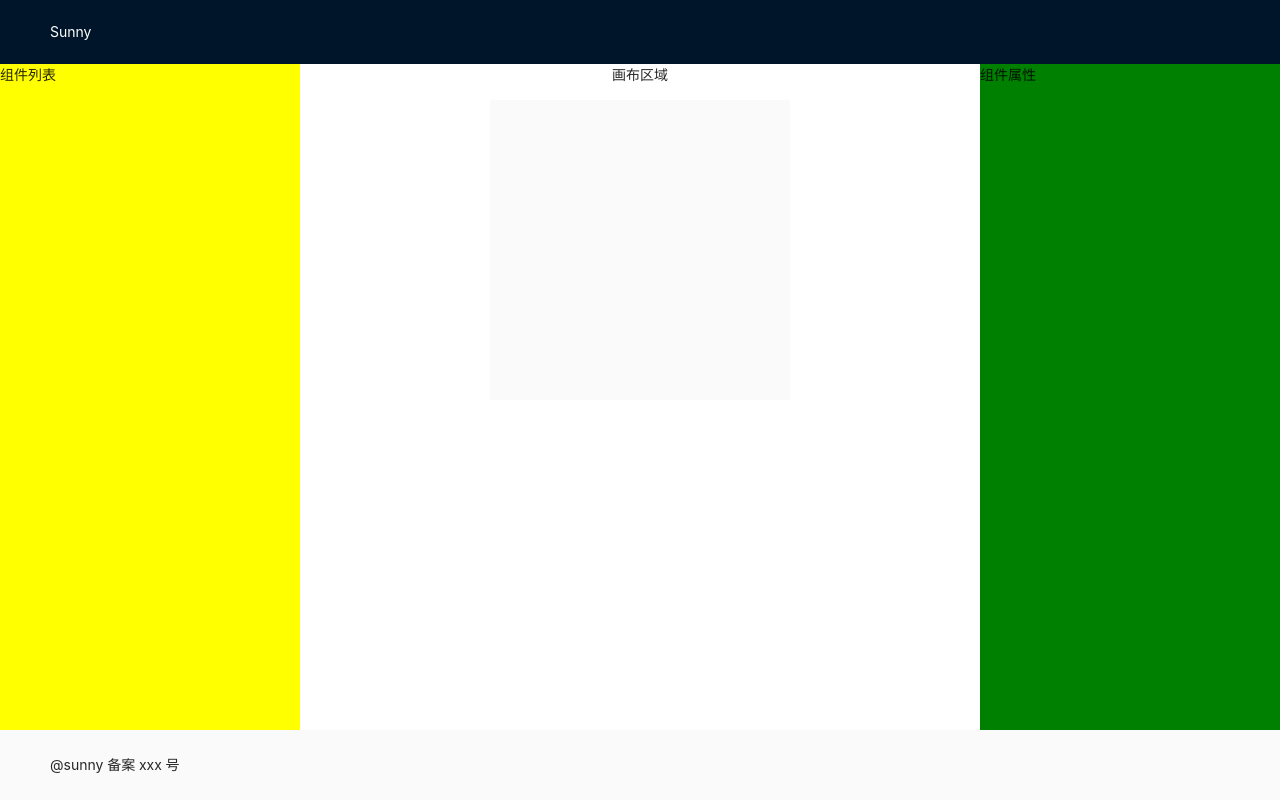
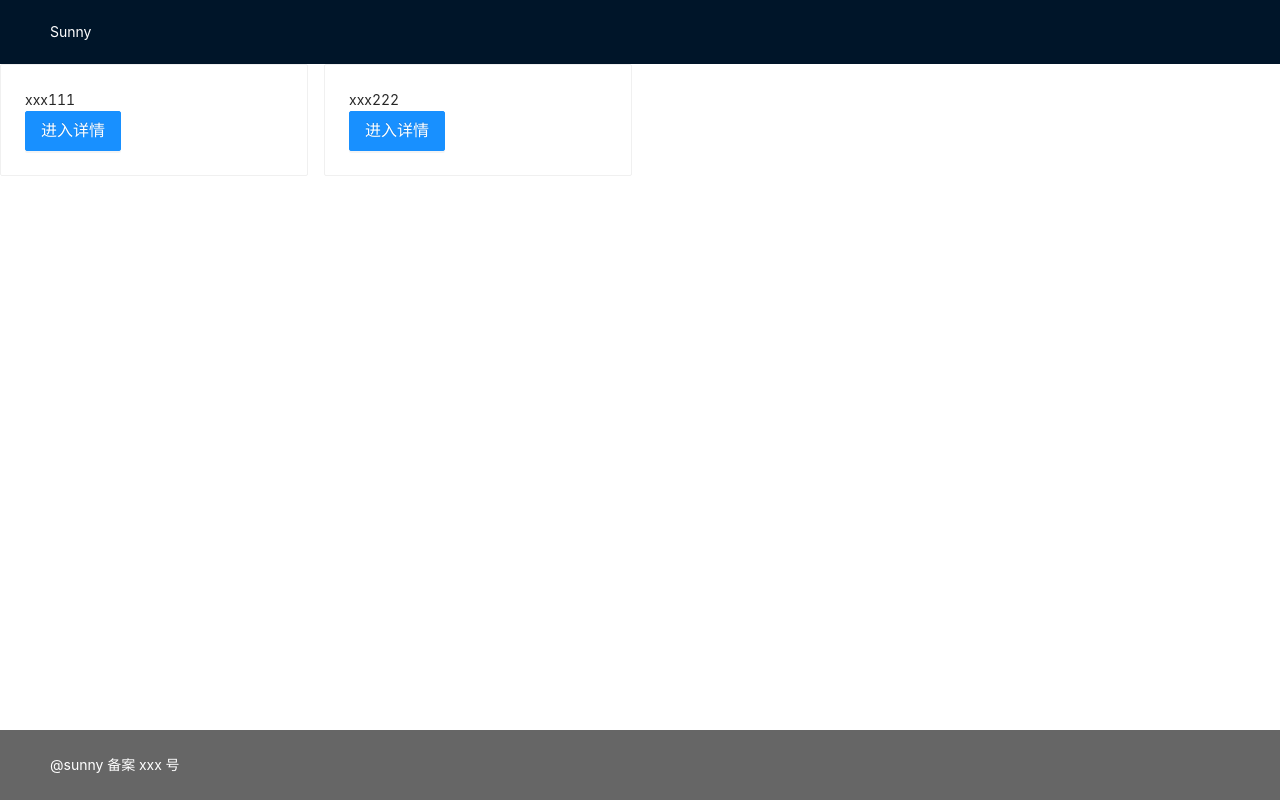
Before and after one commit to Wxiaosheng/sunny-pc, a Vue app: page / in a window 1280 px wide. Built offline with nearby package versions, Linux system fonts and the light colour scheme.

Commit message:
add home,detail views

```diff
--- a/package.json
+++ b/package.json
@@ -9,7 +9,8 @@
   "dependencies": {
     "ant-design-vue": "^3.3.0-beta.4",
     "core-js": "^3.6.5",
-    "vue": "^3.0.0"
+    "vue": "^3.0.0",
+    "vue-router": "^4.0.13"
   },
   "devDependencies": {
     "@typescript-eslint/eslint-plugin": "^2.33.0",
--- a/public/index.html
+++ b/public/index.html
@@ -1,5 +1,5 @@
 <!DOCTYPE html>
-<html lang="en">
+<html lang="zh">
   <head>
     <meta charset="utf-8">
     <meta http-equiv="X-UA-Compatible" content="IE=edge">
--- a/src/App.vue
+++ b/src/App.vue
@@ -1,40 +1,11 @@
 <template>
-  <a-layout style="height:100%">
-    <a-layout-header id="header">Sunny</a-layout-header>
-    <a-layout-content id="content">
-      <!-- <home /> -->
-      <editor />
-    </a-layout-content>
-    <a-layout-footer id="footer">@sunny 备案 xxx 号</a-layout-footer>
-  </a-layout>
+  <router-view />
 </template>
 
 <script lang="ts">
 import { defineComponent } from "vue";
-// import Home from "./views/Home.vue";
-import Editor from "./views/Editor.vue";
 
 export default defineComponent({
   name: "App",
-  components: {
-    // Home,
-    Editor
-  },
 });
 </script>
-
-<style>
-  #app {
-    height: 100%;
-  }
-  #header {
-    color: #ffffff;
-  }
-  #content {
-    height:100%;
-    background: #ffffff;
-  }
-  #footer {
-    background: #fafafa;
-  }
-</style>
--- a/src/components/TemplateList.vue
+++ b/src/components/TemplateList.vue
@@ -7,7 +7,7 @@
             <span>{{item.title}}</span>
             <!-- <img src="http://"  /> -->
             <div class="hover-item">
-              <a-button size="large" type="primary">primary</a-button>
+              <a-button size="large" type="primary" @click="handleClick(item.key)">进入详情</a-button>
             </div>
           </template>
         </a-card>
@@ -19,22 +19,35 @@
 <script lang="ts">
   interface TemplateProps {
     key: string;
+    title: string;
     coverImg?: string;
   }
 
-  import { defineComponent } from 'vue';
+  import { useRouter } from 'vue-router';
+  import { defineComponent, PropType } from 'vue';
 
   export default defineComponent({
     name: 'template-list',
     props: {
       list: {
-        type: Array,
+        type: Array as PropType<TemplateProps[]>,
         required: true
       },
       type: {
         type: String,
         default: 'work'
       }
+    },
+    setup() {
+      const router = useRouter()
+
+      const handleClick = (id: string) => {
+        router.push(`/detail/${id}`)
+      }
+
+      return {
+        handleClick
+      }
     }
   })
 </script>
--- a/src/main.ts
+++ b/src/main.ts
@@ -2,5 +2,9 @@ import { createApp } from "vue";
 import App from "./App.vue";
 import Antd from 'ant-design-vue'
 import 'ant-design-vue/dist/antd.css'
+import routers from "./routes";
 
-createApp(App).use(Antd).mount("#app");
+createApp(App)
+  .use(Antd)
+  .use(routers)
+  .mount("#app");
--- /dev/null
+++ b/src/routes.ts
@@ -0,0 +1,21 @@
+import { createRouter, createWebHistory } from 'vue-router'
+import Layout from './views/Layout.vue'
+import Home from './views/Home.vue'
+import TemplateDetail from './views/TemplateDetail.vue'
+
+const routers = createRouter({
+  history: createWebHistory(),
+  routes: [
+    {
+      path: '/',
+      component: Layout,
+      children: [
+        { path: '', name: 'home',  component: Home, },
+        { path: '/detail/:id', name: 'detail',  component: TemplateDetail, meta: { noFooter: true } },
+      ]
+    },
+
+  ]
+})
+
+export default routers
--- /dev/null
+++ b/src/views/Layout.vue
@@ -0,0 +1,41 @@
+<template>
+  <a-layout style="height:100%">
+    <a-layout-header id="header">Sunny</a-layout-header>
+    <a-layout-content id="content">
+      <router-view />
+    </a-layout-content>
+    <a-layout-footer id="footer" v-if="!noFooter">@sunny 备案 xxx 号</a-layout-footer>
+  </a-layout>
+</template>
+
+<script lang="ts">
+  import { useRoute } from 'vue-router';
+  import { defineComponent } from 'vue';
+
+  export default defineComponent({
+    name: 'layout',
+    setup() {
+      const { meta } = useRoute()
+      return {
+        noFooter: meta?.noFooter
+      }
+    }
+  })
+</script>
+
+<style>
+  #app {
+    height: 100%;
+  }
+  #header {
+    color: #ffffff;
+  }
+  #content {
+    height:100%;
+    background: #ffffff;
+  }
+  #footer {
+    color: #ffffff;
+    background: #666666;
+  }
+</style>
--- a/src/views/TemplateDetail.vue
+++ b/src/views/TemplateDetail.vue
@@ -0,0 +1,18 @@
+<template>
+  <div> detail {{ id }} </div>
+</template>
+
+<script lang="ts">
+  import { defineComponent } from 'vue';
+  import { useRoute } from 'vue-router';
+
+  export default defineComponent({
+    name: 'template-detail',
+    setup() {
+      const { params: { id } } = useRoute()
+      return {
+        id
+      }
+    }
+  })
+</script>
```
